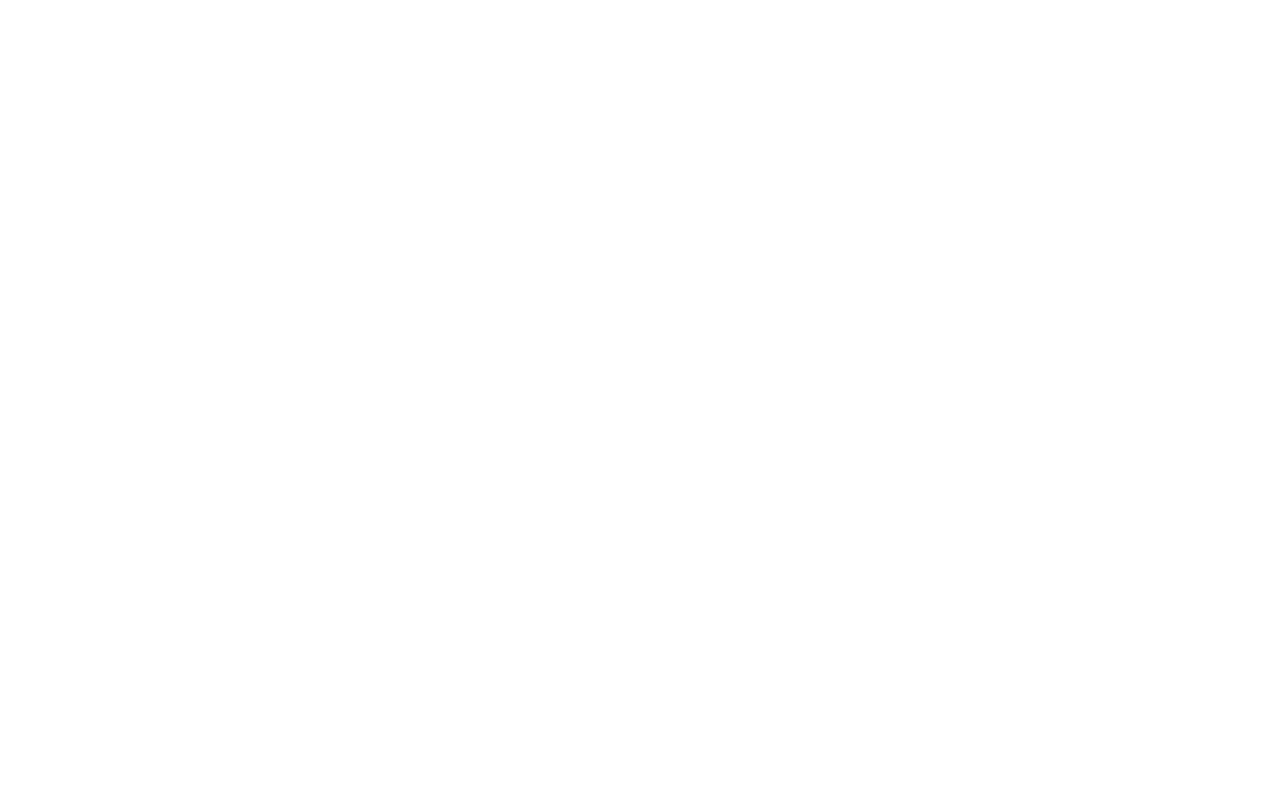
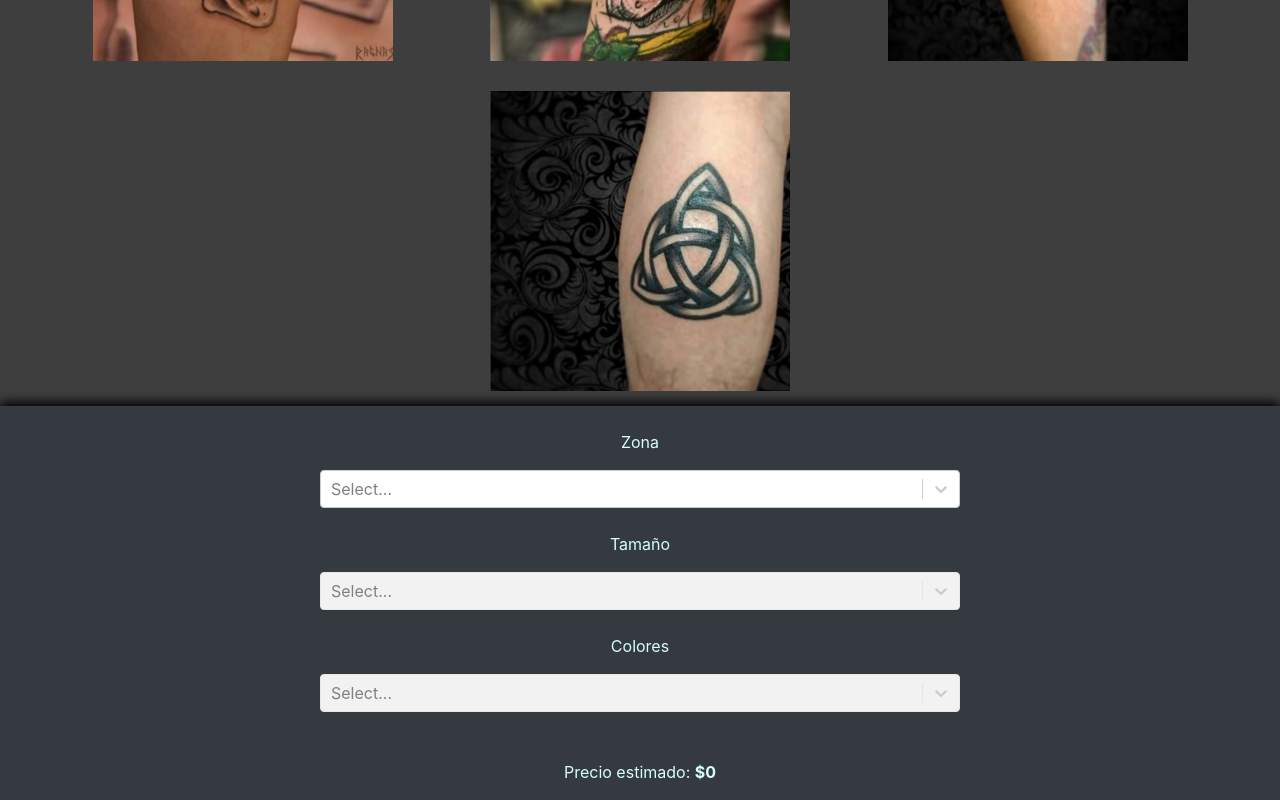
Before and after one commit to Petro1107/baphomet-tattoo, a React (Create React App) app: page / in a window 1280 px wide. Shown: the part 3536-4336 px from the top of the page. Before the commit the page ends 3498 px from the top, so only its background shows below. Built offline with nearby package versions, Linux system fonts and the light colour scheme.

Commit message:
Price calculator added with some test styles

```diff
--- a/package.json
+++ b/package.json
@@ -16,6 +16,7 @@
     "react-bootstrap": "^1.6.5",
     "react-dom": "^18.2.0",
     "react-scripts": "5.0.1",
+    "react-select": "^5.4.0",
     "react-viewerjs": "^0.1.9",
     "web-vitals": "^2.1.4"
   },
--- a/src/App.js
+++ b/src/App.js
@@ -5,6 +5,7 @@
 import InfoSection from './components/InfoSection';
 import Slides from './components/Slides';
 import Galery from './components/Galery';
+import CalcForm from './components/CalcForm';
 // EMPEZAR ESTILO MOBILE FIRST
 
 function App() {
@@ -17,6 +18,7 @@
       <Slides />
       <InfoSection />
       <Galery />
+      <CalcForm />
     </>
   );
 }
--- /dev/null
+++ b/src/components/CalcForm.js
@@ -0,0 +1,82 @@
+import React from 'react';
+import Select from 'react-select';
+import BodyZones from './bodyZones.json';
+import { useState } from 'react';
+
+import '../styles/CalcForm.css';
+
+function CalcForm() {
+  // STATES
+
+  const [priceEnabled, setPriceEnabled] = useState(true);
+  const [sizeOptions, setSizeOptions] = useState([]);
+  const [colorEnabled, setColorEnabled] = useState(true);
+  const [sizePrice, setSizePrice] = useState(0);
+  const [colorPrice, setColorPrice] = useState(1);
+
+  // FUNCS
+
+  const options = BodyZones.map((zone) => {
+    return zone;
+  });
+
+  const colorOptions = [
+    { label: 'B&W', value: 'blackAndWhite', priceMultiplier: 1.3 },
+    { label: '+ 2 colores', value: 'plusTwoColors', priceMultiplier: 1.5 },
+    { label: '+ 4 colores', value: 'plusFourColors', priceMultiplier: 1.7 },
+    { label: '+ 6 colores', value: 'plusSixColors', priceMultiplier: 2 },
+  ];
+
+  // HANDLERS
+
+  const handleZoneChange = (e) => {
+    setPriceEnabled(false);
+    setSizeOptions(e.sizeOptions);
+  };
+
+  const handleSizeChange = (e) => {
+    setColorEnabled(false);
+    setSizePrice(e.value);
+  };
+
+  const handleColorChange = (e) => {
+    setColorPrice(e.priceMultiplier);
+  };
+
+  return (
+    <form className='formContainer'>
+      <br />
+      <p className='formText'>Zona</p>
+      <Select
+        options={options}
+        onChange={handleZoneChange}
+        className='optSelect'
+      />
+      <br />
+      <p className='formText'>Tamaño </p>
+      <Select
+        options={sizeOptions.map((item) => {
+          return { label: item.size, value: item.price };
+        })}
+        isDisabled={priceEnabled}
+        onChange={handleSizeChange}
+        className='optSelect'
+      />
+      <br />
+      <p className='formText'>Colores</p>
+      <Select
+        options={colorOptions}
+        isDisabled={colorEnabled}
+        onChange={handleColorChange}
+        className='optSelect'
+      />
+      <br />
+      <br />
+      <p className='formText'>
+        Precio estimado: <strong>${sizePrice * colorPrice}</strong>
+      </p>
+    </form>
+  );
+}
+
+export default CalcForm;
--- a/src/components/Galery.js
+++ b/src/components/Galery.js
@@ -76,7 +76,7 @@
 
       <div className='galery-container'>
         {images.map((image, index) => {
-          console.log(image);
+          // console.log(image);
           return (
             // <div className='galery-item'>
             <img
--- /dev/null
+++ b/src/components/bodyZones.json
@@ -0,0 +1,231 @@
+[
+  {
+    "id": 1,
+    "value": "cabeza",
+    "label": "Cabeza",
+    "sizeOptions": [
+      {
+        "size": "5 x 5",
+        "price": 3000
+      },
+      {
+        "size": "5 x 10",
+        "price": 4000
+      },
+      {
+        "size": "10 x 10",
+        "price": 5000
+      },
+      {
+        "size": "15 x 10",
+        "price": 4000
+      }
+    ]
+  },
+
+  {
+    "id": 2,
+    "value": "torso",
+    "label": "Torso",
+    "sizeOptions": [
+      {
+        "size": "5 x 5",
+        "price": 3000
+      },
+      {
+        "size": "5 x 10",
+        "price": 4000
+      },
+      {
+        "size": "10 x 10",
+        "price": 5000
+      },
+      {
+        "size": "15 x 10",
+        "price": 4000
+      },
+      {
+        "size": "15 x 15",
+        "price": 5000
+      },
+      {
+        "size": "20 x 15",
+        "price": 6000
+      },
+      {
+        "size": "20 x 20",
+        "price": 7000
+      },
+      {
+        "size": "30 x 15",
+        "price": 8000
+      },
+      {
+        "size": "30 x 30",
+        "price": 10000
+      }
+    ]
+  },
+
+  {
+    "id": 3,
+    "value": "vientre",
+    "label": "Vientre",
+    "sizeOptions": [
+      {
+        "size": "5 x 5",
+        "price": 3000
+      },
+      {
+        "size": "5 x 10",
+        "price": 4000
+      },
+      {
+        "size": "10 x 10",
+        "price": 5000
+      },
+      {
+        "size": "15 x 10",
+        "price": 4000
+      },
+      {
+        "size": "15 x 15",
+        "price": 5000
+      },
+      {
+        "size": "20 x 15",
+        "price": 6000
+      },
+      {
+        "size": "20 x 20",
+        "price": 7000
+      },
+      {
+        "size": "30 x 15",
+        "price": 8000
+      },
+      {
+        "size": "30 x 30",
+        "price": 10000
+      }
+    ]
+  },
+
+  {
+    "id": 4,
+    "value": "espalda",
+    "label": "Espalda",
+    "sizeOptions": [
+      {
+        "size": "5 x 5",
+        "price": 3000
+      },
+      {
+        "size": "5 x 10",
+        "price": 4000
+      },
+      {
+        "size": "10 x 10",
+        "price": 5000
+      },
+      {
+        "size": "15 x 10",
+        "price": 4000
+      },
+      {
+        "size": "15 x 15",
+        "price": 5000
+      },
+      {
+        "size": "20 x 15",
+        "price": 6000
+      },
+      {
+        "size": "20 x 20",
+        "price": 7000
+      },
+      {
+        "size": "30 x 15",
+        "price": 8000
+      },
+      {
+        "size": "30 x 30",
+        "price": 10000
+      }
+    ]
+  },
+  {
+    "id": 5,
+    "value": "brazo",
+    "label": "Brazo",
+    "sizeOptions": [
+      {
+        "size": "5 x 5",
+        "price": 3000
+      },
+      {
+        "size": "5 x 10",
+        "price": 4000
+      },
+      {
+        "size": "10 x 10",
+        "price": 5000
+      },
+      {
+        "size": "15 x 10",
+        "price": 4000
+      },
+      {
+        "size": "15 x 15",
+        "price": 5000
+      },
+      {
+        "size": "20 x 15",
+        "price": 6000
+      }
+    ]
+  },
+  {
+    "id": 6,
+    "value": "pierna",
+    "label": "Pierna",
+    "sizeOptions": [
+      {
+        "size": "5 x 5",
+        "price": 3000
+      },
+      {
+        "size": "5 x 10",
+        "price": 4000
+      },
+      {
+        "size": "10 x 10",
+        "price": 5000
+      },
+      {
+        "size": "15 x 10",
+        "price": 4000
+      },
+      {
+        "size": "15 x 15",
+        "price": 5000
+      },
+      {
+        "size": "20 x 15",
+        "price": 6000
+      },
+      {
+        "size": "20 x 20",
+        "price": 7000
+      },
+      {
+        "size": "30 x 15",
+        "price": 8000
+      },
+      {
+        "size": "30 x 20",
+        "price": 9000
+      }
+    ]
+  }
+]
--- a/src/styles/Banner.css
+++ b/src/styles/Banner.css
@@ -1,5 +1,5 @@
 .banner-container {
-  height: 300px;
+  height: calc(100vh - 56px);
   overflow: hidden;
   display: flex;
   align-items: center;
--- /dev/null
+++ b/src/styles/CalcForm.css
@@ -0,0 +1,22 @@
+.formContainer {
+  background-color: #343a40;
+  /* color: #d6ffff; */
+  box-shadow: 0px -4px 10px black;
+  display: flex;
+  flex-direction: column;
+  justify-content: center;
+  align-items: center;
+}
+
+.optSelect {
+  background-color: #3e3e3e;
+  width: 50vw;
+}
+
+.optSelect option {
+  background-color: #343a40;
+}
+
+.formText {
+  color: #d6ffff;
+}
--- a/src/styles/Galery.css
+++ b/src/styles/Galery.css
@@ -75,9 +75,15 @@
 }
 
 .fullScreenImg img {
-  width: 80%;
+  width: 100%;
   height: 100%;
   /* max-width: 100%;
   max-height: 100%; */
   pointer-events: none;
 }
+
+@media (min-width: 1000px) {
+  .fullScreenImg {
+    width: 70%;
+  }
+}
```
Also changed, not shown: 1 other file (tests, documents, lock files or other folders).
